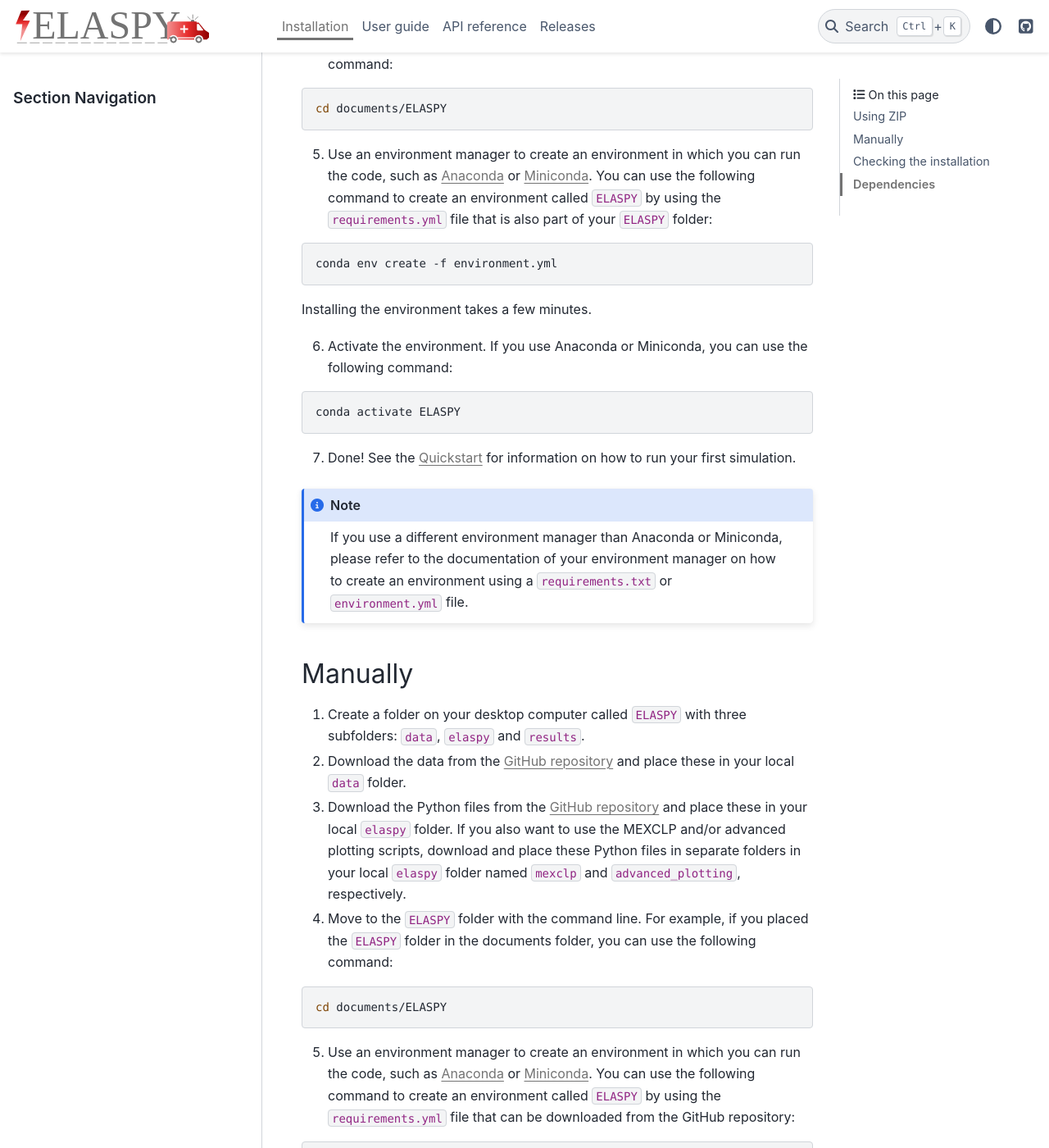
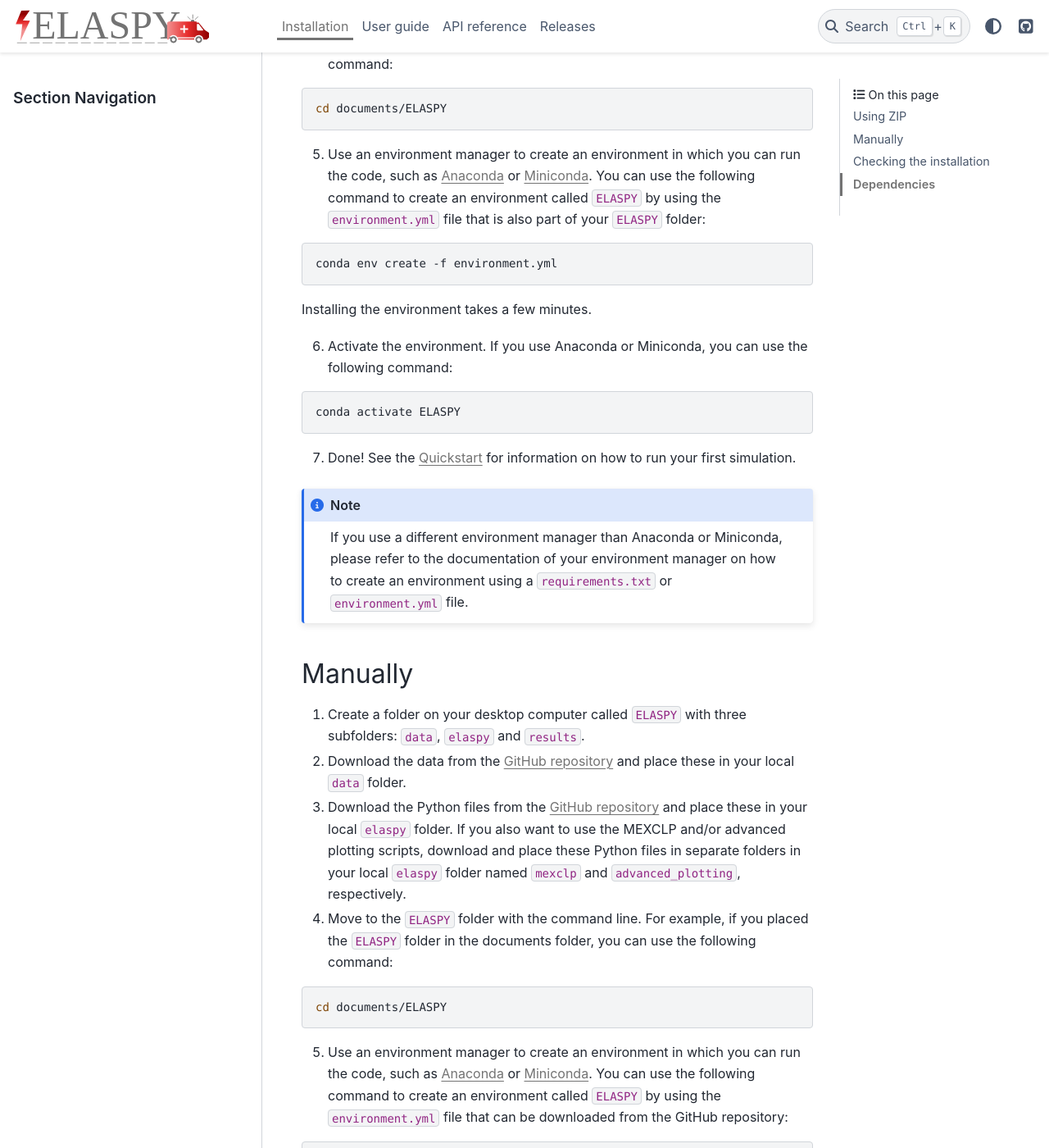
Before and after one commit to NanneD/ELASPY, a Sphinx documentation site: the page built from doc/installation/installation.rst, in a window 1280 px wide and 1400 px high, scrolled down 510 px. Shown: the whole window at 82% size. Built offline with Sphinx 7.4.7 and the PyData theme 0.15.4, drawn with Linux system fonts in a browser that asks for light colours.

Commit message:
Updated README, requirements and installation explanations.
- Added the Black badge to the README.md file.
- Replaced "requirements.yml" with "environment.yml" in the installation instructions.
- Added the sphinx version to the requirements.txt file.

```diff
--- a/doc/installation/installation.rst
+++ b/doc/installation/installation.rst
@@ -19,7 +19,7 @@
 
    cd documents/ELASPY
 
-5. Use an environment manager to create an environment in which you can run the code, such as `Anaconda <https://anaconda.org>`_ or `Miniconda <https://docs.anaconda.com/miniconda/>`_. You can use the following command to create an environment called ``ELASPY`` by using the ``requirements.yml`` file that is also part of your ``ELASPY`` folder:
+5. Use an environment manager to create an environment in which you can run the code, such as `Anaconda <https://anaconda.org>`_ or `Miniconda <https://docs.anaconda.com/miniconda/>`_. You can use the following command to create an environment called ``ELASPY`` by using the ``environment.yml`` file that is also part of your ``ELASPY`` folder:
 
 .. code-block:: shell
 
@@ -51,7 +51,7 @@
 
    cd documents/ELASPY
 
-5. Use an environment manager to create an environment in which you can run the code, such as `Anaconda <https://anaconda.org>`_ or `Miniconda <https://docs.anaconda.com/miniconda/>`_. You can use the following command to create an environment called ``ELASPY`` by using the ``requirements.yml`` file that can be downloaded from the GitHub repository:
+5. Use an environment manager to create an environment in which you can run the code, such as `Anaconda <https://anaconda.org>`_ or `Miniconda <https://docs.anaconda.com/miniconda/>`_. You can use the following command to create an environment called ``ELASPY`` by using the ``environment.yml`` file that can be downloaded from the GitHub repository:
 
 .. code-block:: shell
 
--- a/requirements.txt
+++ b/requirements.txt
@@ -9,3 +9,4 @@
 mypy==0.981
 pydata-sphinx-theme==0.15.3
 sphinx-design==0.6.0
+sphinx==5.0.2
```
Also changed, not shown: README.md (+1 -0 lines).
